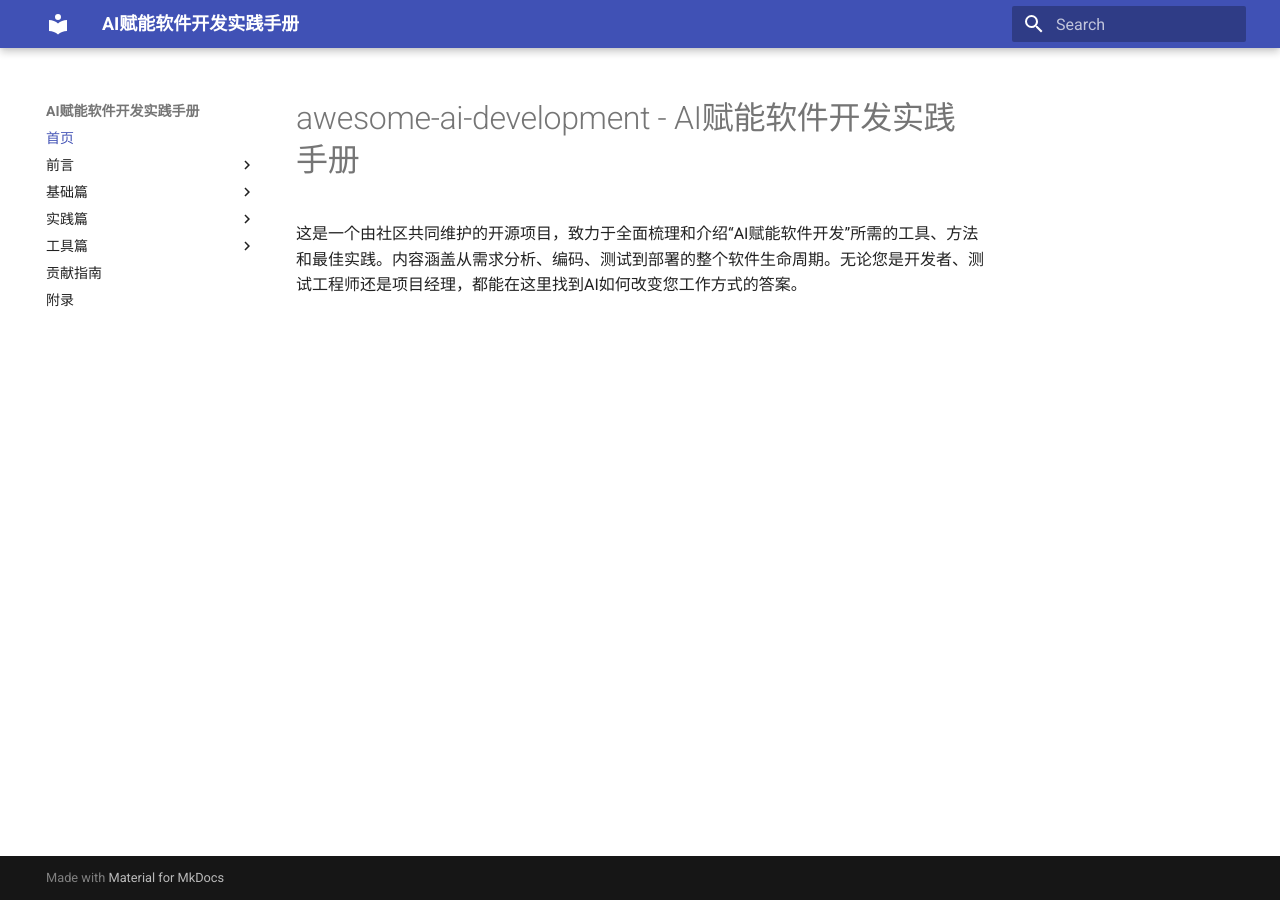
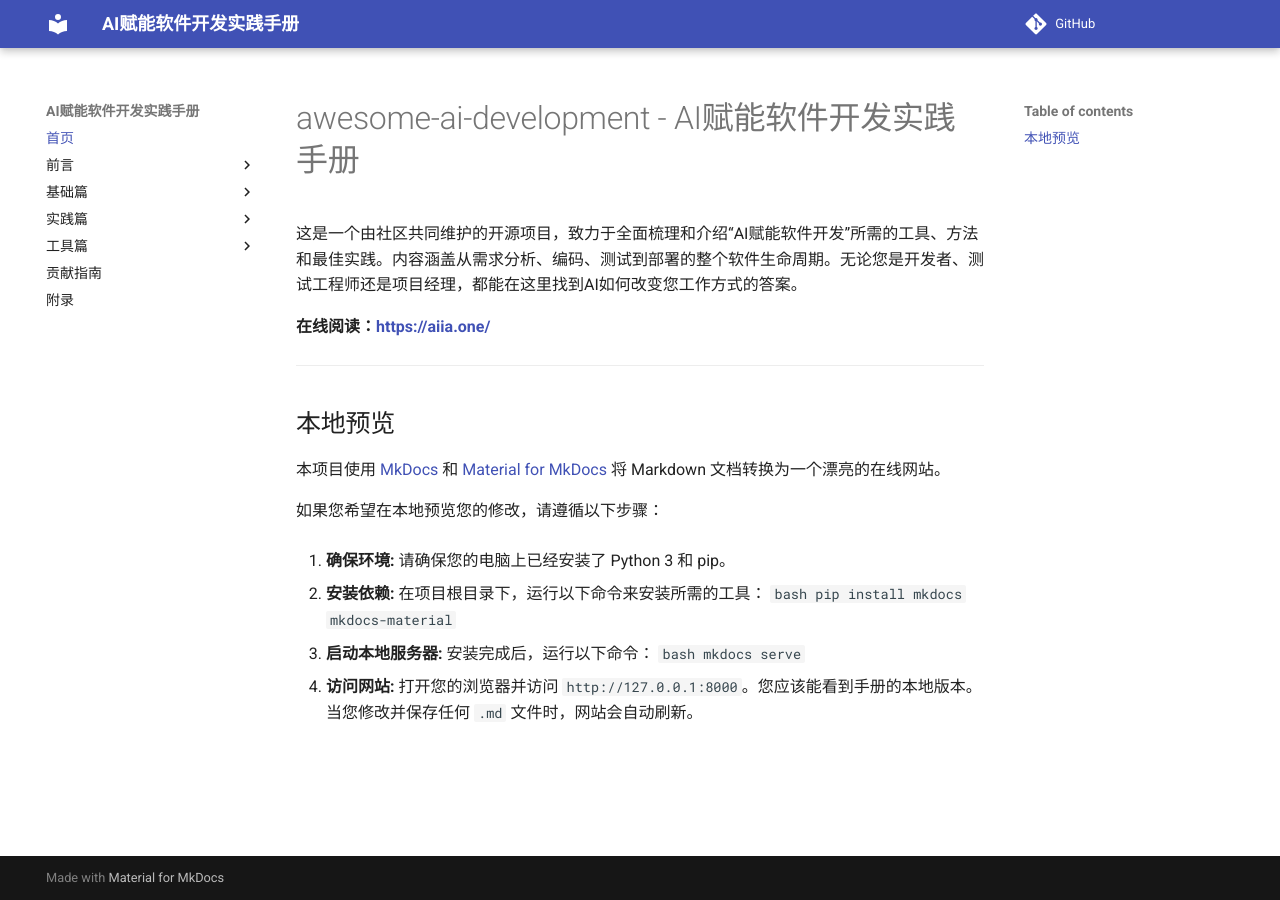
Before and after one commit to havvk/awesome-ai-development, an MkDocs documentation site: the page built from docs/index.md, in a window 1280 px wide. Built offline with MkDocs 1.6.1 and Material for MkDocs 9.7.7, drawn with Linux system fonts in a browser that asks for light colours; comment, search, counter and statistics services are not loaded.

Commit message:
feat: Automate deployment and improve docs
- Add GitHub Action to automatically deploy the site to GitHub Pages on push to main.
- Update README with the live site URL.
- Use include-markdown-plugin to keep README.md and the homepage in sync.
- Add build output directory site/ to .gitignore.

```diff
--- a/README.md
+++ b/README.md
@@ -1,6 +1,8 @@
 # awesome-ai-development - AI赋能软件开发实践手册
 
 这是一个由社区共同维护的开源项目，致力于全面梳理和介绍“AI赋能软件开发”所需的工具、方法和最佳实践。内容涵盖从需求分析、编码、测试到部署的整个软件生命周期。无论您是开发者、测试工程师还是项目经理，都能在这里找到AI如何改变您工作方式的答案。
+
+**在线阅读：[https://aiia.one/](https://aiia.one/)**
 
 ---
 
--- a/docs/index.md
+++ b/docs/index.md
@@ -1,3 +1 @@
-# awesome-ai-development - AI赋能软件开发实践手册
-
-这是一个由社区共同维护的开源项目，致力于全面梳理和介绍“AI赋能软件开发”所需的工具、方法和最佳实践。内容涵盖从需求分析、编码、测试到部署的整个软件生命周期。无论您是开发者、测试工程师还是项目经理，都能在这里找到AI如何改变您工作方式的答案。
+{% include-markdown "../README.md" %}
--- a/mkdocs.yml
+++ b/mkdocs.yml
@@ -1,6 +1,9 @@
 site_name: AI赋能软件开发实践手册
+repo_url: https://github.com/havvk/awesome-ai-development
 theme:
   name: material
+plugins:
+  - include-markdown
 nav:
   - '首页': 'index.md'
   - '前言':
```
Also changed, not shown: 2 other files.
